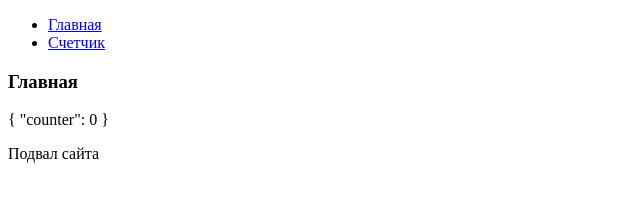
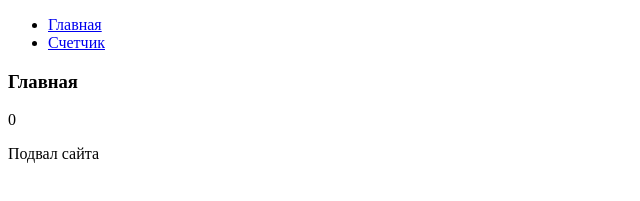
Before and after one commit to newbornfrontender/nuxt-simple-examples, a Nuxt app: page / in a window 1280 px wide. Shown: the top 201 px of the page, without its empty margins (0-640 px from the left). Built offline with nearby package versions, Linux system fonts and the light colour scheme.

Commit message:
Нормально вывел значания счетчика

```diff
--- a/pages/counter.vue
+++ b/pages/counter.vue
@@ -3,7 +3,7 @@
     <h1>{{ title }}</h1>
 
     <div>
-      <p>{{ counter }}</p>
+      <p>Счетчик: {{ counter }}</p>
 
       <button v-on:click="increment">+</button>
       <button v-on:click="decrement">-</button>
@@ -21,11 +21,6 @@
       title: 'Счетчик',
     }),
 
-    // methods: mapMutations({
-    //   increment: 'counter/increment',
-    //   decrement: 'counter/decrement',
-    // }),
-
     methods: {
       increment () {
         this.$store.commit('counter/increment');
@@ -35,9 +30,9 @@
       },
     },
 
-    computed: mapState([
-      'counter',
-    ]),
+    computed: mapState({
+      counter: state => state.counter.counter,
+    }),
 
     head () {
       return {
--- a/pages/index.vue
+++ b/pages/index.vue
@@ -9,6 +9,8 @@
 </template>
 
 <script>
+  import { mapState } from 'vuex';
+
   export default {
     name: 'page-index',
 
@@ -16,11 +18,9 @@
       title: 'Главная',
     }),
 
-    computed: {
-      counter () {
-        return this.$store.state.counter;
-      },
-    },
+    computed: mapState({
+      counter: state => state.counter.counter,
+    }),
 
     head () {
       return {
```
